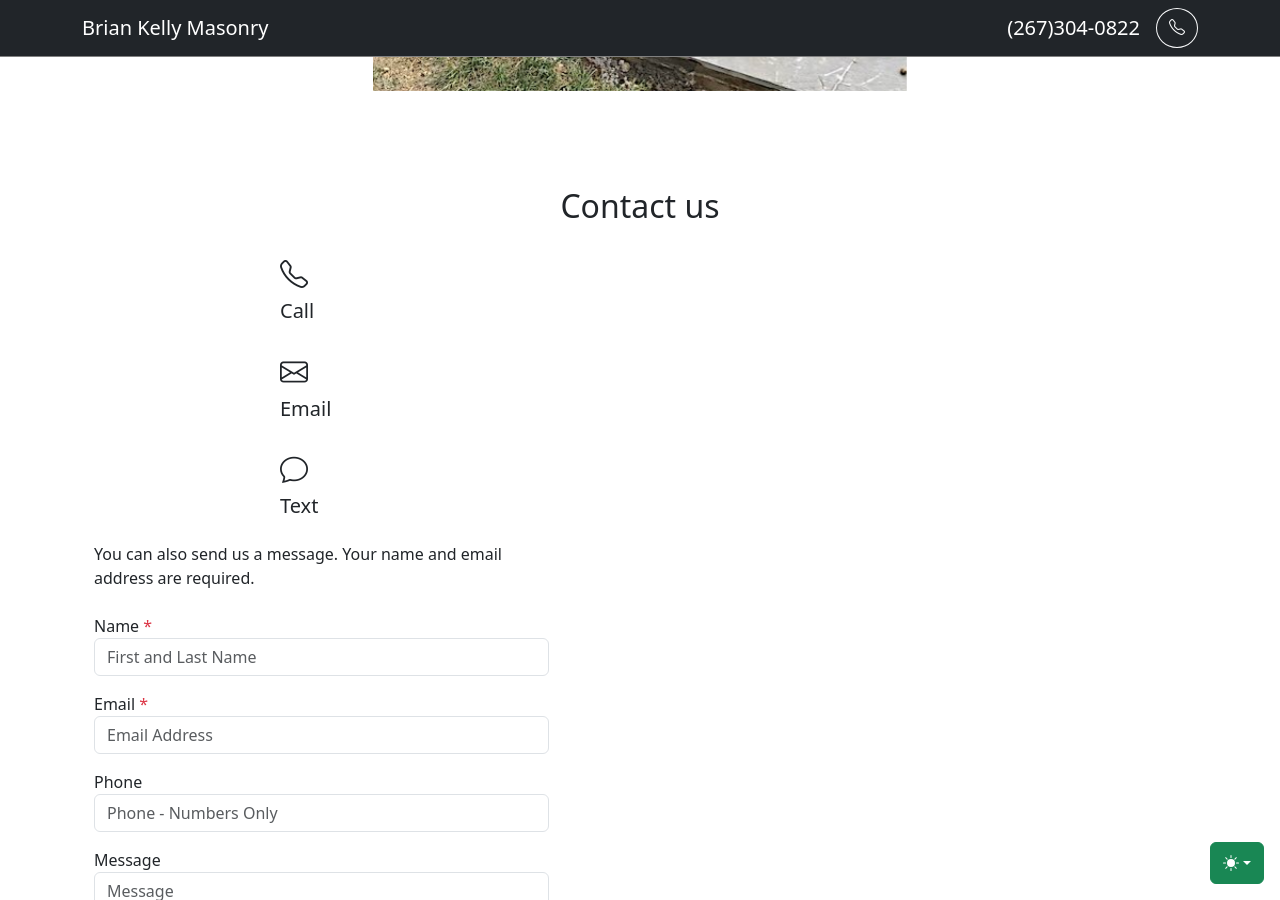
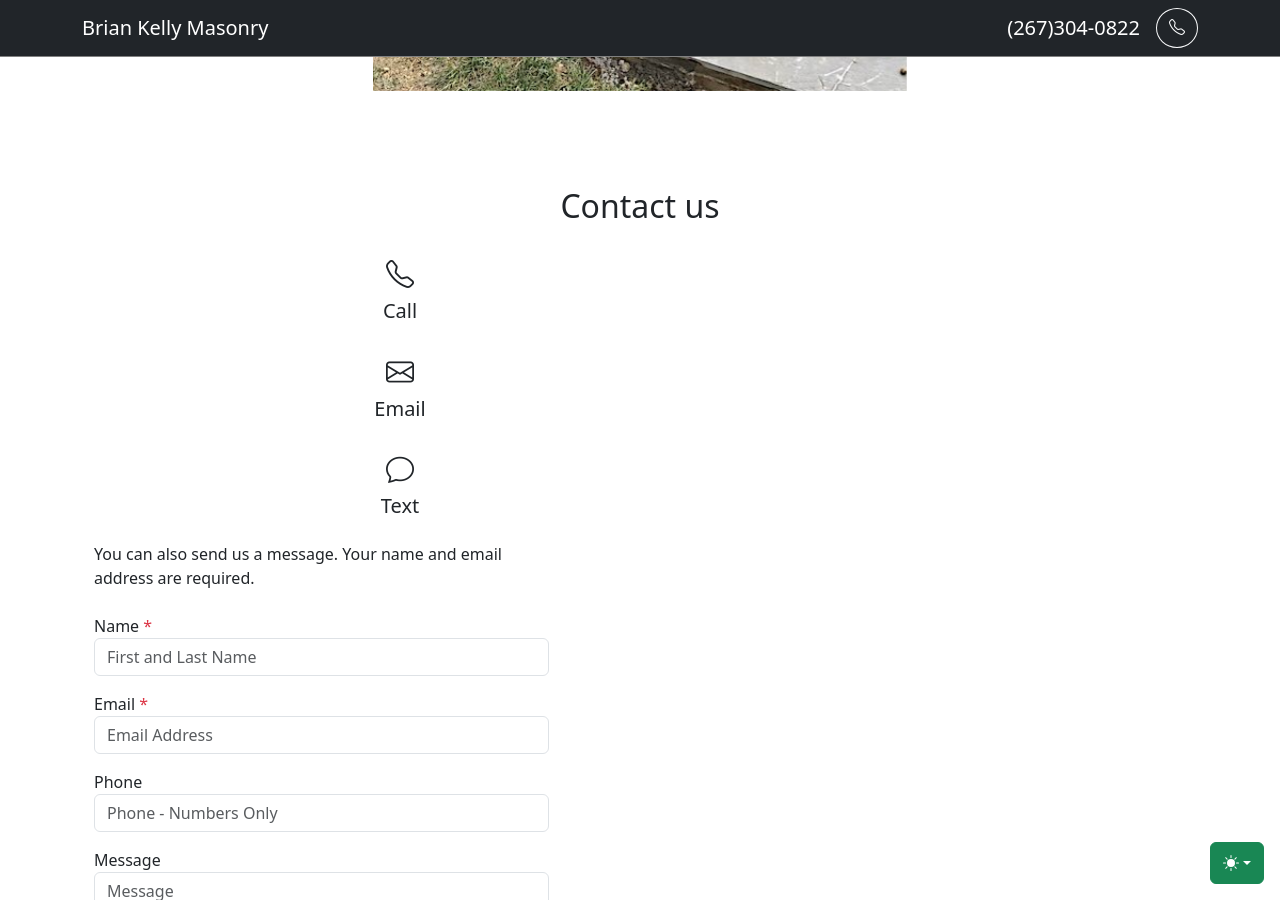
Before and after one commit to ryanbyoung/briankellymasonry, a Jekyll site: the page built from index.html, in a window 1280 px wide and 900 px high, scrolled down 2336 px. Built offline with Jekyll 4.4.1, drawn with Linux system fonts in a browser that asks for light colours; nearby versions of some CDN libraries.

Commit message:
Update index.html

```diff
--- a/index.html
+++ b/index.html
@@ -121,11 +121,11 @@ excerpt: Brian Kelly Masonry
         </div>
         <!-- End Work -->
         <!-- Begin Contact -->
-        <div class="py-5">
+        <div class="pt-5">
           <div class="container">
             <div class="row justify-content-lg-center">
-              <div class="col-lg-10 col-xl-8">
-                <h2 class="fw-light text-center">Contact us</h2>
+              <div class="col-lg-10 col-xl-8 text-center">
+                <h2 class="fw-light">Contact us</h2>
                 <!--<div class="row">-->
                   <div class="col-4 pt-4">
                     <a href="tel:2525489030">
```
